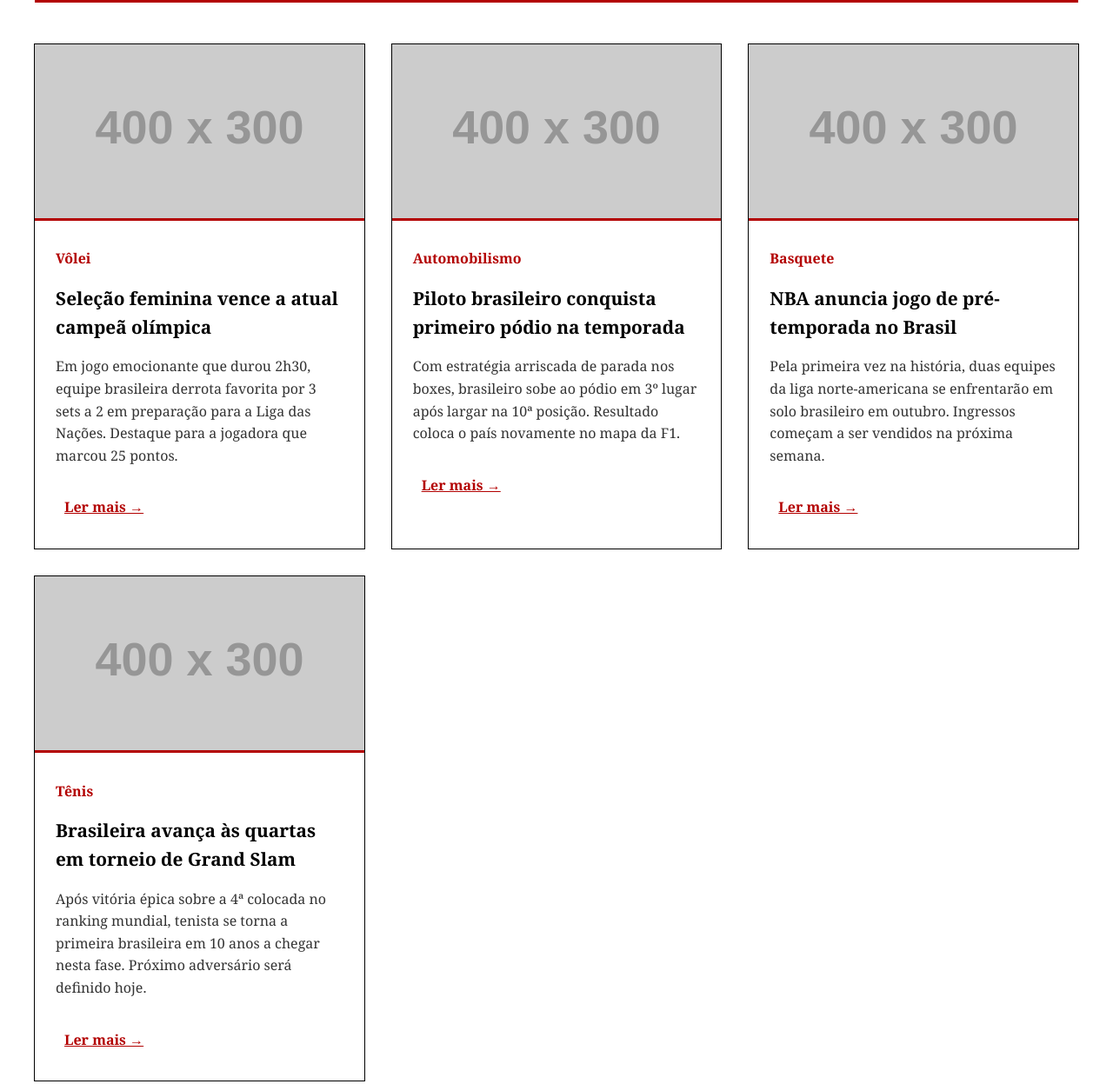
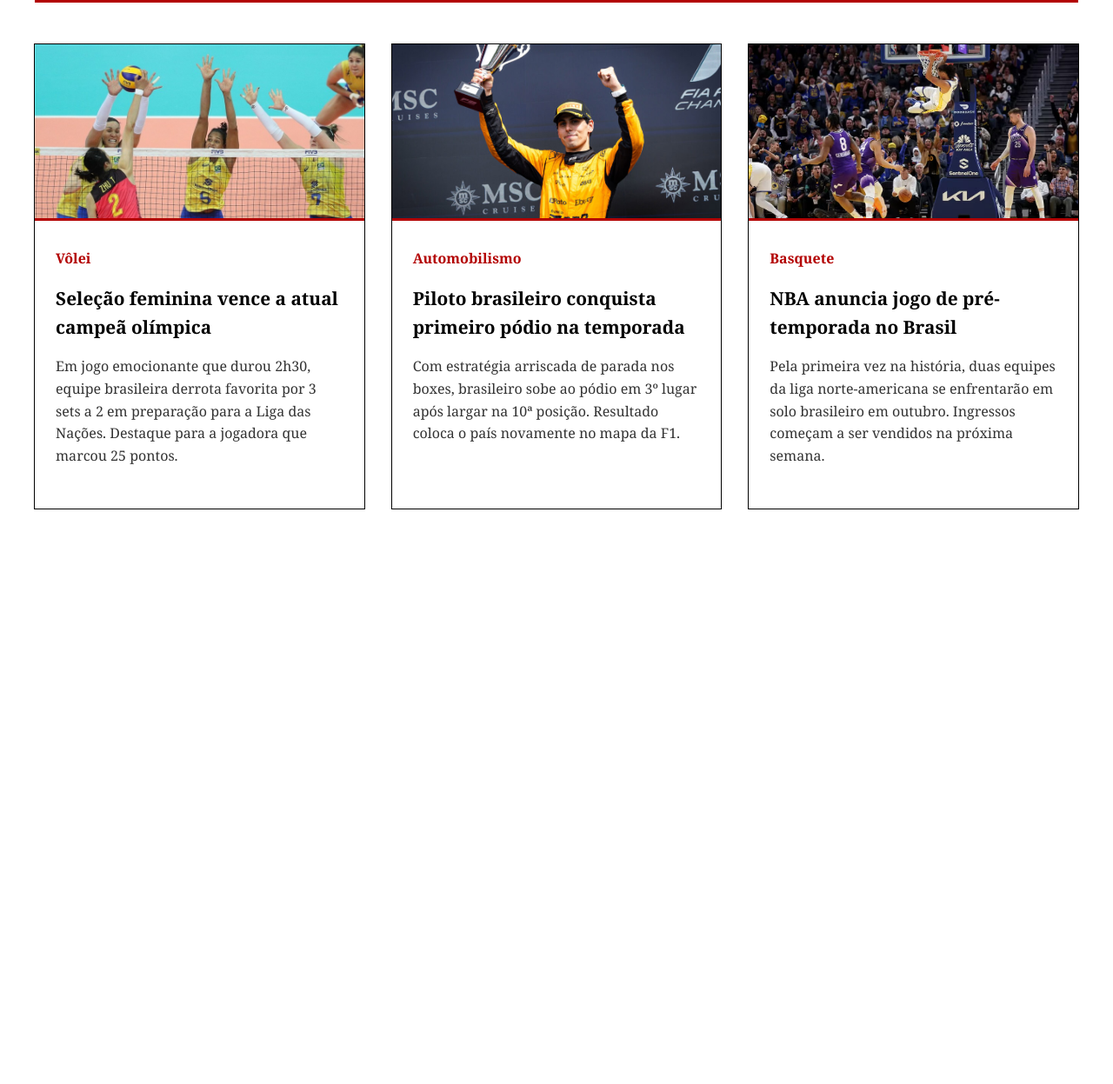
Before and after one commit to Nelson-Gomes11/Jornal_de_Todos, a website: page assets/html/esportes.html in a window 1280 px wide. Shown: the part 714-1961 px from the top of the page at 87% size. After the commit the page ends 1331 px from the top, so only its background shows below. Drawn offline with Linux system fonts and the light colour scheme; placeholder pictures from the web are drawn by us.

Commit message:
Finalizado minha parte

```diff
--- a/assets/html/esportes.html
+++ b/assets/html/esportes.html
@@ -382,7 +382,7 @@
             <div class="slideshow-container" aria-labelledby="sports-heading">
                 <!-- Slide 1 -->
                 <article class="slide active" aria-labelledby="slide1-title">
-                    <img src="https://via.placeholder.com/1200x400?text=Copa+do+Mundo+2026"
+                    <img src="../images/selecao.jpg"
                          alt="Jogadores da seleção brasileira comemorando gol, com bandeiras do Brasil sendo acenadas no estádio lotado"
                          class="slide-image"
                          id="slide1-image">
@@ -390,13 +390,12 @@
                         <span class="slide-category">Destaque</span>
                         <h3 id="slide1-title" class="slide-title">Seleção Brasileira vence amistoso preparatório para Copa 2026</h3>
                         <p class="slide-excerpt" aria-describedby="slide1-image">Time mostra bom desempenho no primeiro teste com o novo técnico, vencendo por 3 a 1. Próximo jogo será contra a Argentina no Maracanã, com ingressos já esgotados.</p>
-                        <a href="#" class="read-more" aria-label="Ler mais sobre o amistoso da seleção brasileira">Ler mais →</a>
                     </div>
                 </article>
 
                 <!-- Slide 2 -->
                 <article class="slide" aria-labelledby="slide2-title">
-                    <img src="https://via.placeholder.com/1200x400?text=Jogos+Olímpicos"
+                    <img src="../images/podio.avif"
                          alt="Atleta brasileiro no pódio com medalha de ouro, segurando bandeira do Brasil"
                          class="slide-image"
                          id="slide2-image">
@@ -404,13 +403,12 @@
                         <span class="slide-category">Olímpiadas</span>
                         <h3 id="slide2-title" class="slide-title">Brasil conquista 3 medalhas no primeiro dia de competições</h3>
                         <p class="slide-excerpt" aria-describedby="slide2-image">Judô, natação e skate garantem lugar no pódio para o país. Expectativa é de recorde de medalhas nestes jogos, com destaque para os atletas jovens.</p>
-                        <a href="#" class="read-more" aria-label="Ler mais sobre as conquistas olímpicas do Brasil">Ler mais →</a>
                     </div>
                 </article>
 
                 <!-- Slide 3 -->
                 <article class="slide" aria-labelledby="slide3-title">
-                    <img src="https://via.placeholder.com/1200x400?text=Campeonato+Brasileiro"
+                    <img src="../images/corinthians.jpeg"
                          alt="Estádio de futebol lotado com torcedores comemorando gol, faixas coloridas nas arquibancadas"
                          class="slide-image"
                          id="slide3-image">
@@ -418,7 +416,6 @@
                         <span class="slide-category">Futebol</span>
                         <h3 id="slide3-title" class="slide-title">Clube surpreende e assume liderança do Brasileirão</h3>
                         <p class="slide-excerpt" aria-describedby="slide3-image">Time do interior quebrou série de invencibilidade dos grandes e agora lidera o campeonato pela primeira vez em sua história, com 5 vitórias consecutivas.</p>
-                        <a href="#" class="read-more" aria-label="Ler mais sobre a liderança no Campeonato Brasileiro">Ler mais →</a>
                     </div>
                 </article>
 
@@ -433,7 +430,7 @@
             <div class="cards-container" aria-labelledby="sports-heading">
                 <!-- Card 1 -->
                 <article class="card" aria-labelledby="article1-title">
-                    <img src="https://via.placeholder.com/400x300?text=Vôlei+Brasileiro"
+                    <img src="../images/Gran-prix-volei.jpg"
                          alt="Jogadoras de vôlei brasileiras em ação durante partida, com uniforme amarelo e defesa no saque"
                          class="card-image"
                          id="article1-image">
@@ -441,13 +438,12 @@
                         <span class="card-category">Vôlei</span>
                         <h3 id="article1-title" class="card-title">Seleção feminina vence a atual campeã olímpica</h3>
                         <p class="card-excerpt" aria-describedby="article1-image">Em jogo emocionante que durou 2h30, equipe brasileira derrota favorita por 3 sets a 2 em preparação para a Liga das Nações. Destaque para a jogadora que marcou 25 pontos.</p>
-                        <a href="#" class="read-more" aria-label="Ler mais sobre a vitória da seleção de vôlei feminino">Ler mais →</a>
                     </div>
                 </article>
 
                 <!-- Card 2 -->
                 <article class="card" aria-labelledby="article2-title">
-                    <img src="https://via.placeholder.com/400x300?text=Fórmula+1"
+                    <img src="../images/pilotoo.jpg"
                          alt="Piloto brasileiro no pódio da Fórmula 1, comemorando com champagne e bandeira do Brasil"
                          class="card-image"
                          id="article2-image">
@@ -455,13 +451,12 @@
                         <span class="card-category">Automobilismo</span>
                         <h3 id="article2-title" class="card-title">Piloto brasileiro conquista primeiro pódio na temporada</h3>
                         <p class="card-excerpt" aria-describedby="article2-image">Com estratégia arriscada de parada nos boxes, brasileiro sobe ao pódio em 3º lugar após largar na 10ª posição. Resultado coloca o país novamente no mapa da F1.</p>
-                        <a href="#" class="read-more" aria-label="Ler mais sobre o pódio do piloto brasileiro na Fórmula 1">Ler mais →</a>
                     </div>
                 </article>
 
                 <!-- Card 3 -->
                 <article class="card" aria-labelledby="article3-title">
-                    <img src="https://via.placeholder.com/400x300?text=Basquete"
+                    <img src="../images/gui_santos.avif"
                          alt="Jogador de basquete brasileiro fazendo enterrada durante jogo, com placar visível ao fundo"
                          class="card-image"
                          id="article3-image">
@@ -469,23 +464,10 @@
                         <span class="card-category">Basquete</span>
                         <h3 id="article3-title" class="card-title">NBA anuncia jogo de pré-temporada no Brasil</h3>
                         <p class="card-excerpt" aria-describedby="article3-image">Pela primeira vez na história, duas equipes da liga norte-americana se enfrentarão em solo brasileiro em outubro. Ingressos começam a ser vendidos na próxima semana.</p>
-                        <a href="#" class="read-more" aria-label="Ler mais sobre o jogo da NBA no Brasil">Ler mais →</a>
                     </div>
                 </article>
 
-                <!-- Card 4 -->
-                <article class="card" aria-labelledby="article4-title">
-                    <img src="https://via.placeholder.com/400x300?text=Tênis"
-                         alt="Jogadora brasileira de tênis comemorando vitória em torneio Grand Slam, com raquete erguida"
-                         class="card-image"
-                         id="article4-image">
-                    <div class="card-content">
-                        <span class="card-category">Tênis</span>
-                        <h3 id="article4-title" class="card-title">Brasileira avança às quartas em torneio de Grand Slam</h3>
-                        <p class="card-excerpt" aria-describedby="article4-image">Após vitória épica sobre a 4ª colocada no ranking mundial, tenista se torna a primeira brasileira em 10 anos a chegar nesta fase. Próximo adversário será definido hoje.</p>
-                        <a href="#" class="read-more" aria-label="Ler mais sobre a brasileira no torneio de Grand Slam">Ler mais →</a>
-                    </div>
-                </article>
+
             </div>
         </div>
     </main>
```
Also changed, not shown: assets/images/Gran-prix-volei.jpg (added), assets/images/corinthians.jpeg (added), assets/images/gui_santos.avif (added), assets/images/ouro.jpg (added), assets/images/pilotoo.jpg (added), assets/images/podio.avif (added), assets/images/selecao.jpg (added), assets/images/volei.jpeg (added).
